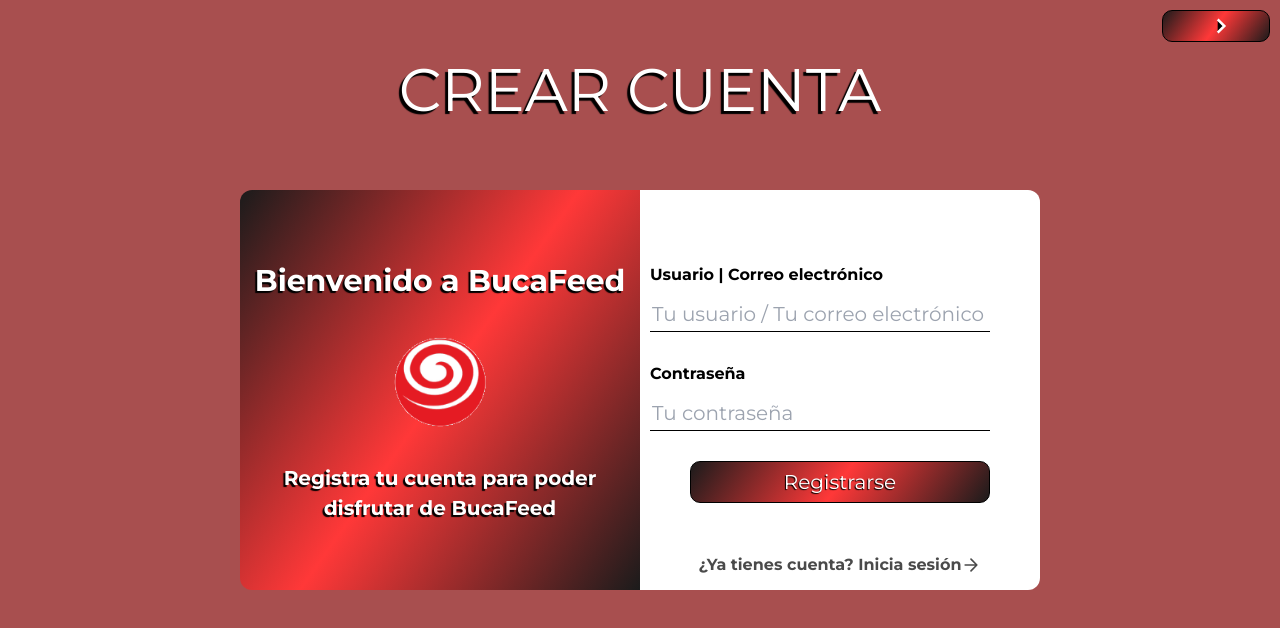
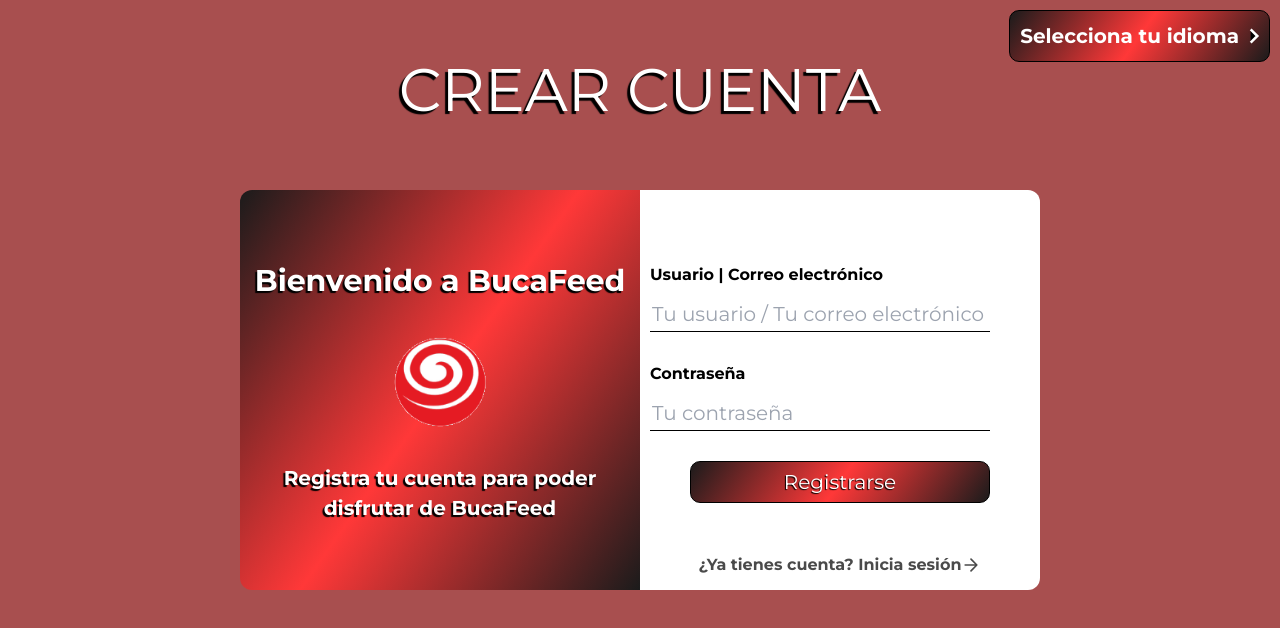
Before and after one commit to AntonioMorera/Telamonet, a Vue app: page / in a window 1280 px wide. Shown: the top 628 px of the page. Built offline with nearby package versions, Linux system fonts and the light colour scheme.

Commit message:
selectLanguage translated

```diff
--- a/src/translations/en/nav.js
+++ b/src/translations/en/nav.js
@@ -12,5 +12,6 @@
     addAccount: "Add Account",
     register: "Register",
     login: "Login",
-    logout: "Logout"
+    logout: "Logout",
+    selectLanguage: "Select your language"
 };
--- a/src/translations/es/nav.js
+++ b/src/translations/es/nav.js
@@ -12,5 +12,6 @@
     addAccount: "Añadir Cuenta",
     register: "Registrarse",
     login: "Iniciar Sesión",
-    logout: "Cerrar Sesión"
+    logout: "Cerrar Sesión",
+    selectLanguage: "Selecciona tu idioma"
 };
```
Also changed, not shown: src/components/SideBar.vue (line endings or trailing spaces).
